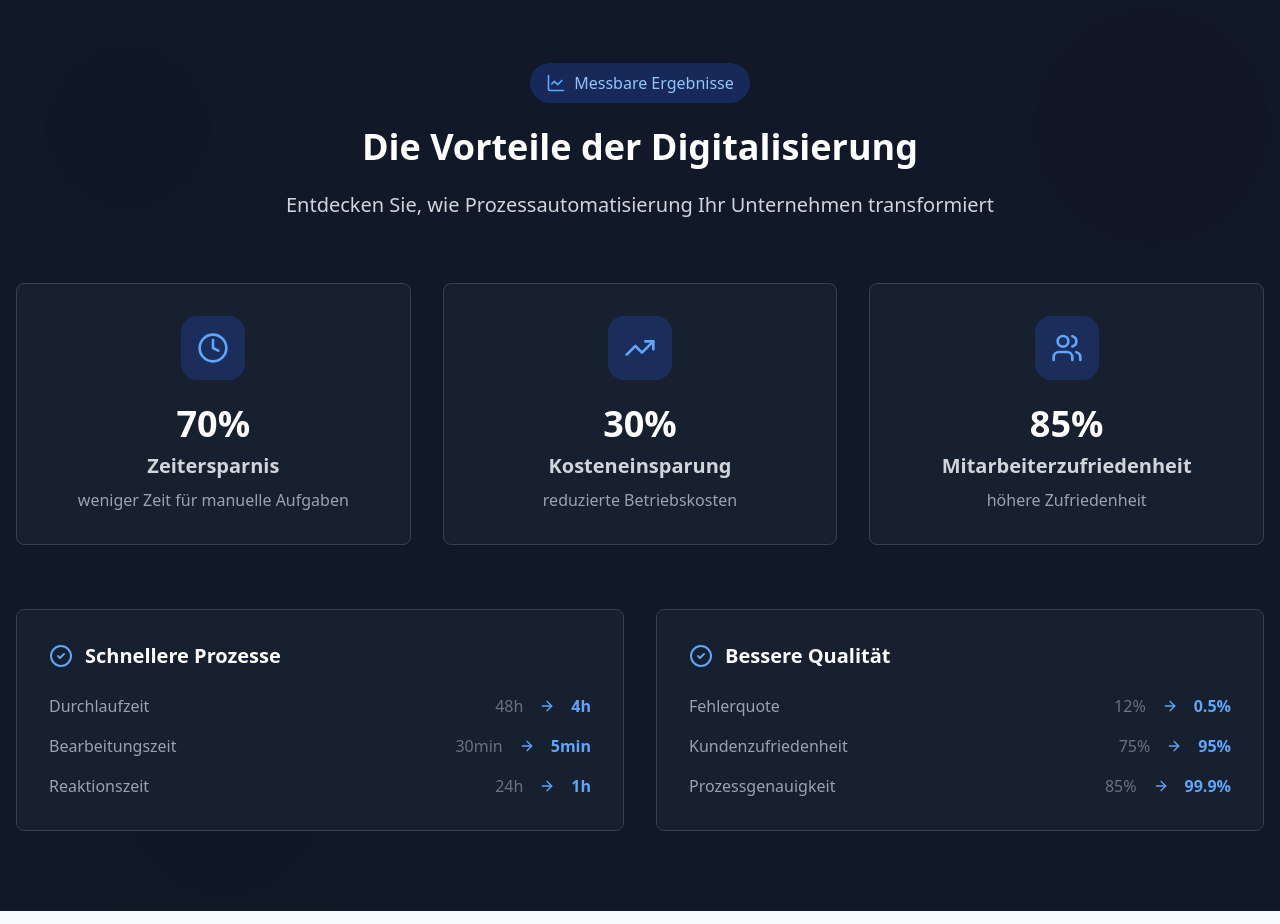
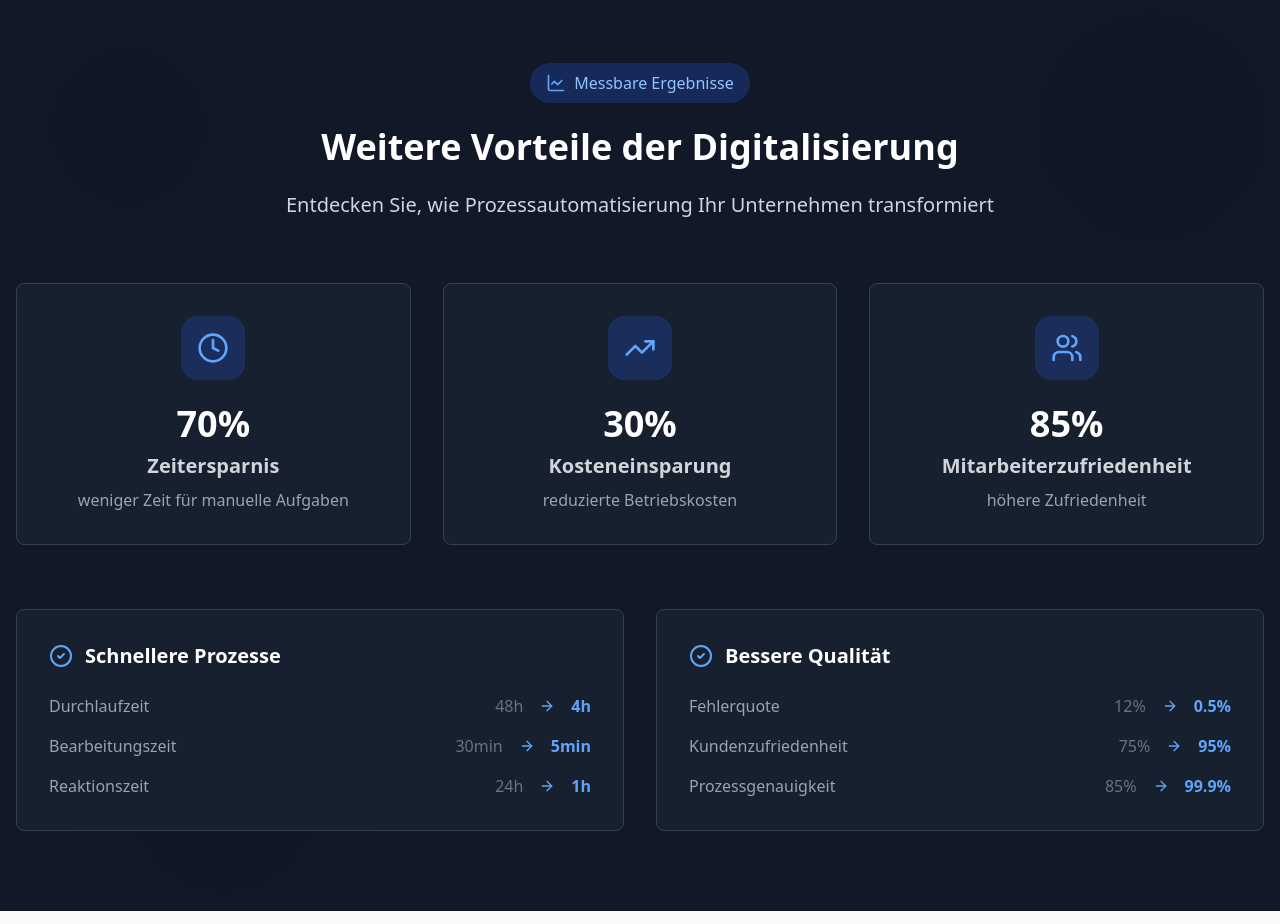
Before and after one commit to buchmanndigital/buchmann-digital-nextjs, a Next.js app: page /digitalisierung in a window 1280 px wide. Shown: the part 5480-6404 px from the top of the page. Built offline with nearby package versions, Linux system fonts and the light colour scheme.

Commit message:
some text changes

```diff
--- a/src/components/digitalization/DigitalizationStats.tsx
+++ b/src/components/digitalization/DigitalizationStats.tsx
@@ -100,7 +100,7 @@ export function DigitalizationStats() {
             <span className="text-blue-300 font-medium">Messbare Ergebnisse</span>
           </div>
           <h2 className="text-3xl md:text-4xl font-bold mb-6 text-white">
-            Die Vorteile der Digitalisierung
+            Weitere Vorteile der Digitalisierung
           </h2>
           <p className="text-xl text-gray-300">
             Entdecken Sie, wie Prozessautomatisierung Ihr Unternehmen transformiert
```
